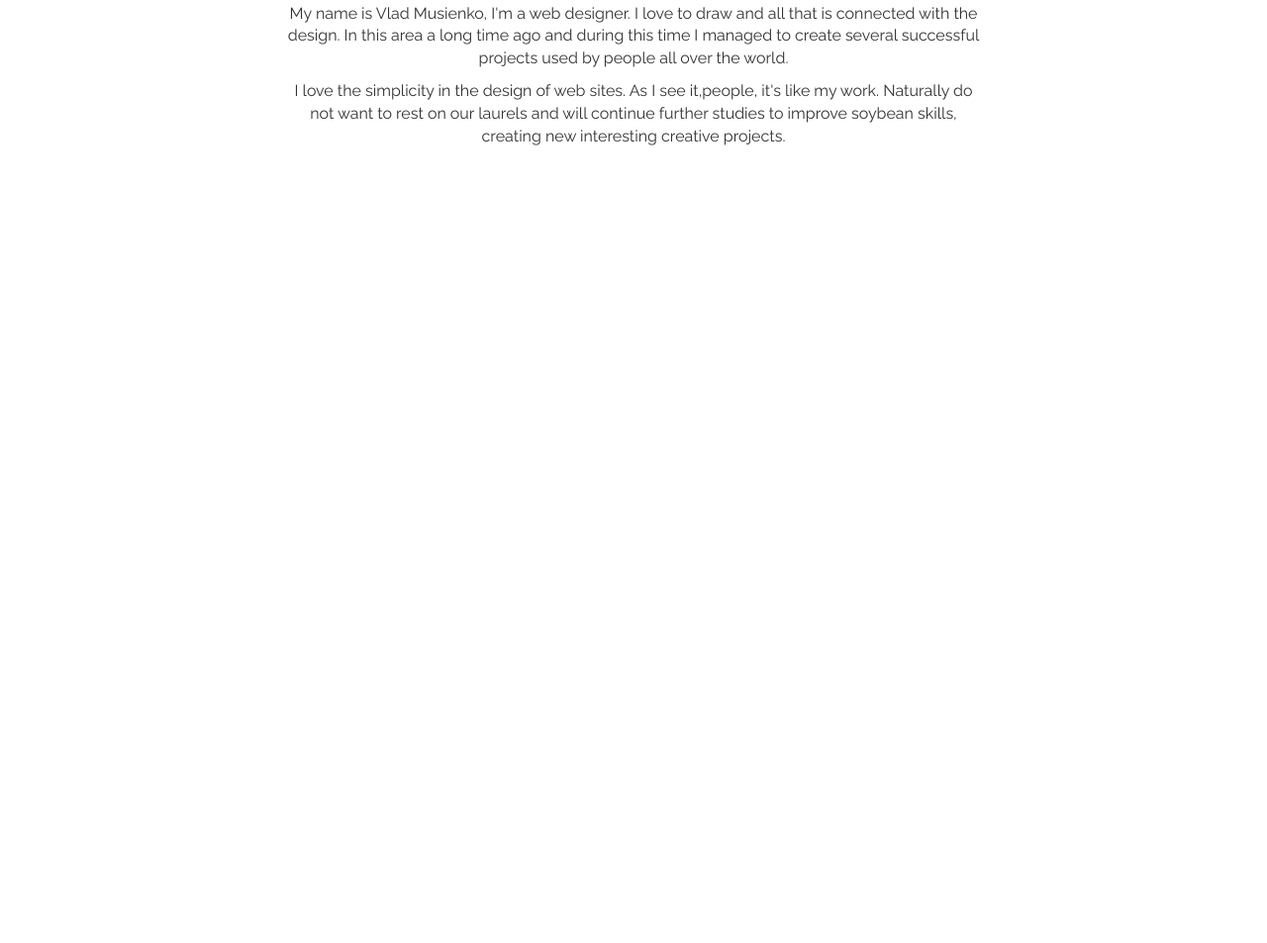
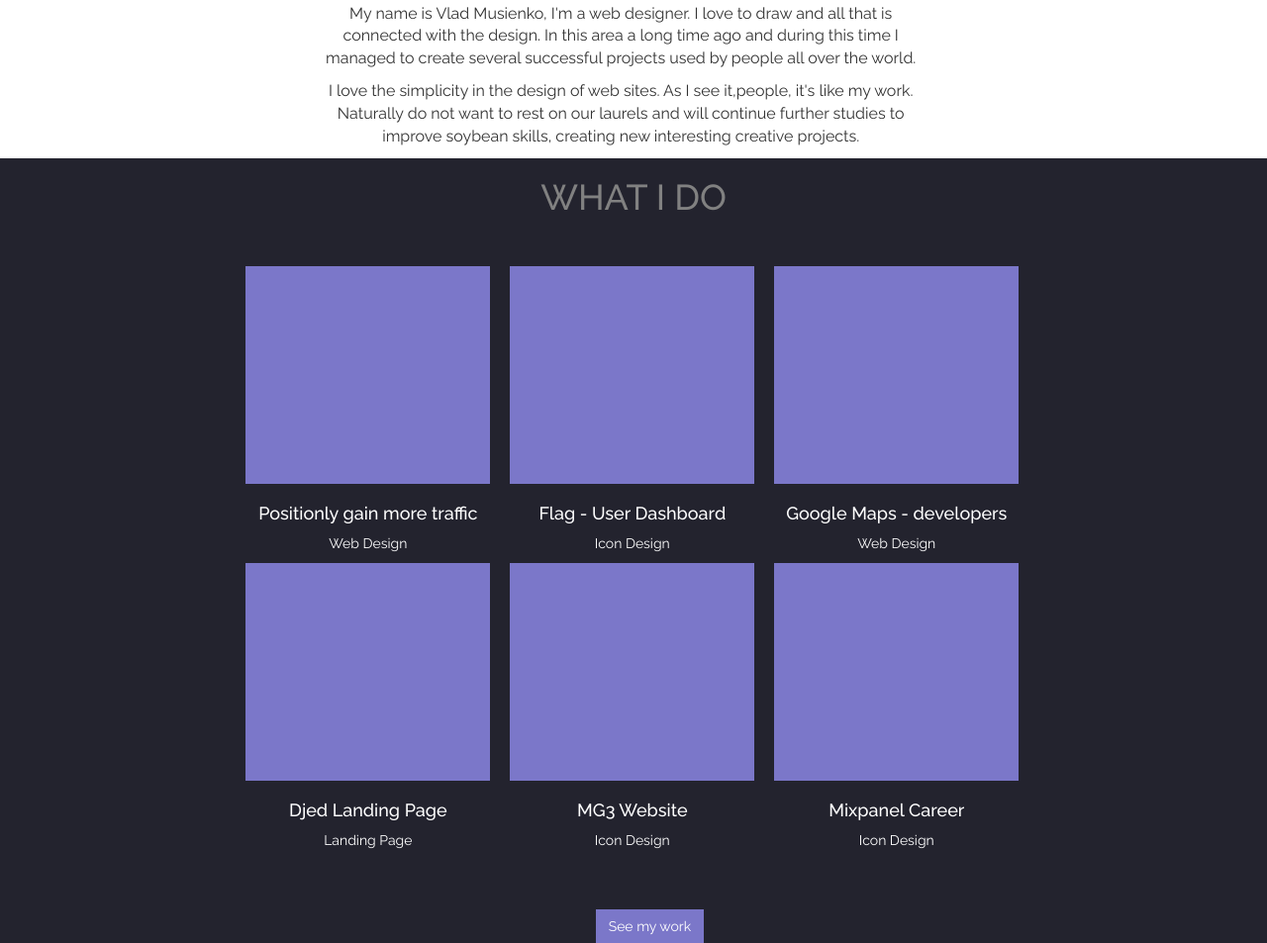
Before and after one commit to mbolanosc/Examen-2-Tec-Avanzadas, a plain HTML site: page index.html in a window 1280 px wide. Shown: the part 447-1400 px from the top of the page at 99% size. Before the commit the page ends 800 px from the top, so only its background shows below. Drawn offline with nearby package versions, Linux system fonts and the light colour scheme.

Commit message:
seccion de work, hecha.

```diff
--- a/index.html
+++ b/index.html
@@ -39,8 +39,8 @@
 		</div>
 		<!--row -->
 		<div class="row">
-			<div class="about-me">
-				<p id="first-about">
+			<div class="about-me col-md-12 col-xs-12">
+				<p id="first-about" >
 					My name is Vlad Musienko, I'm a web designer. I love to draw and all that is connected with the design. In this area a long time ago and during this time I managed to create several successful projects used by people all over the world.
 				</p>
 				<p id="second-about">
@@ -49,8 +49,80 @@
 			</div>
 		</div>
 		<!-- row-->
-	</div>
-	<!-- jQuery (necessary for Bootstrap's JavaScript plugins) -->
+
+		<div class="row skills-row">
+			<h1 id="skills-title">WHAT I DO</h1>
+			<div class="row">
+				<div class="col-md-2"></div>
+				<div class="col-md-8 col-xs-12 first-work-row">
+					<div class="work-boxes"></div>
+					<div class="work-boxes"></div>
+					<div class="work-boxes"></div>
+				</div>
+				<div class="col-md-2"></div>
+			</div><!-- row-->
+
+			<div class="row">
+				<div class="col-lg-2 col-md-2"></div>
+				<div class="col-lg-8 col-md-8 col-xs-12 work-desc">
+					<div class="text-boxes">
+						<h3 class="work-title">Positionly gain more traffic</h3>
+						<p class="work-p">Web Design</p>
+					</div>
+					<div class="text-boxes">
+						<h3 class="work-title">Flag - User Dashboard</h3>
+						<p class="work-p">Icon Design</p>
+					</div>
+					<div class="text-boxes">
+						<h3 class="work-title">Google Maps - developers</h3>
+						<p class="work-p">Web Design</p>
+					</div>
+				</div>
+				<div class="col-lg-2 col-md-2"></div>
+			</div>
+
+			<div class="row">
+				<div class="col-md-2"></div>
+				<div class="col-md-8 col-xs-12 first-work-row">
+					<div class="work-boxes"></div>
+					<div class="work-boxes"></div>
+					<div class="work-boxes"></div>
+				</div>
+				<div class="col-md-2"></div>
+			</div><!-- row-->
+			<div class="row">
+				<div class="col-lg-2 col-md-2"></div>
+				<div class="col-lg-8 col-md-8 col-xs-12 work-desc">
+					<div class="text-boxes">
+						<h3 class="work-title">Djed Landing Page</h3>
+						<p class="work-p">Landing Page</p>
+					</div>
+					<div class="text-boxes">
+						<h3 class="work-title">MG3 Website</h3>
+						<p class="work-p">Icon Design</p>
+					</div>
+					<div class="text-boxes">
+						<h3 class="work-title">Mixpanel Career</h3>
+						<p class="work-p">Icon Design</p>
+					</div>
+				</div>
+				<div class="col-lg-2 col-md-2"></div>
+			</div>
+
+			<div class="row" id=btn-row>
+				<div class="col-lg-4 col-md-4"></div>
+				<div class="col-lg-4 col-md-4 col-xs-12">
+					<button class="btn btn-contact" type="submit">See my work</button>
+
+				</div>
+				<div class="col-lg-4 col-md-4"></div>
+			</div>
+
+		</div><!-- row-->
+
+	</div><!-- main-wrapper-->
+
+
 	<script src="https://ajax.googleapis.com/ajax/libs/jquery/1.12.4/jquery.min.js"></script>
 </body>
 
--- a/scss/_variables.scss
+++ b/scss/_variables.scss
@@ -1,6 +1,12 @@
 $dark-purple: #23232e;
 $white: #ffffff;
+$light-grey: #818181;
+$light-purple: #7b77c9;
 
 //fonts
 $body-font-size: 16px;
 $main-font-family: 'Raleway', sans-serif;
+$work-title-size:18px;
+
+//responsive
+$breakpoint-small-laptop:1199px;
--- a/scss/style.scss
+++ b/scss/style.scss
@@ -1,36 +1,114 @@
 @import 'variables','functions';
-body{
+
+body {
 	font-family: $main-font-family;
 }
-.main-wrapper{
-	width: 100%;
-}
-.header-row{
+
+.main-wrapper {}
+
+.header-row {
 	background-color: $dark-purple;
 }
-.img-logo{
-	padding-right: 30%;
-	padding-left: 30%;
-	padding-bottom: 100px;
-	padding-top: 120px;
+
+.img-logo {
+	padding: 120px 30% 100px;
 }
-.header-text{
+
+.header-text {
 	color: $white;
 	font-weight: 700;
 	text-align: center;
 }
-.header-p{
+
+.header-p {
 	color: $white;
 	text-align: center;
 	margin-bottom: 50px;
 }
-.about-me{
-	margin-left: 300px;
-  margin-right: 300px;
-  margin-top: 50px;
+
+.about-me {
+	width: 50%;
+	margin-left: 24%;
+	margin-top: 50px;
 }
+
 #first-about,
-#second-about{
+#second-about {
 	text-align: center;
 	font-size: $body-font-size;
 }
+#skills-title {
+	margin-bottom: 50px;
+	color: $light-grey;
+	font-weight: 500;
+	text-align: center;
+}
+
+.skills-row {
+	width: 100%;
+	background-color: $dark-purple;
+}
+.first-work-row {
+	display: flex;
+}
+.work-boxes {
+	margin-left: 20px;
+	width: 30%;
+	height: 220px;
+	background-color: $light-purple;
+	float: left;
+}
+.work-desc{
+}
+.text-boxes{
+	margin-left: 20px;
+	width: 30%;
+	height: auto;
+	float: left;
+}
+.work-title,.work-p{
+	color: $white;
+	text-align: center;
+}
+.work-title{
+	font-size: $work-title-size;
+}
+#btn-row{
+	margin-top: 50px;
+}
+.btn-contact{
+	margin-left: 160px;
+	border-radius: 0px;
+	background-color: $light-purple !important;
+	color: $white;
+}
+
+/*responsive*/
+@media only screen and (max-width: 1260px){
+	.work-boxes{
+		width: 28%;
+    height: 200px;
+	}
+	.text-boxes{
+		width: 28%;
+    height: auto;
+		margin-left: 20px;
+	}
+}
+@media only screen and (max-width: 396px){
+	.text-boxes{
+		margin-left: 19px;
+	}
+	.work-title{
+		font-size: 13px;
+	}
+	.work-p{
+		font-size: xx-small;
+	}
+}
+
+/*bootstrap things*/
+.row{
+	margin-right: 0px;
+	margin-left: 0px;
+}
```
Also changed, not shown: css/style.css.
